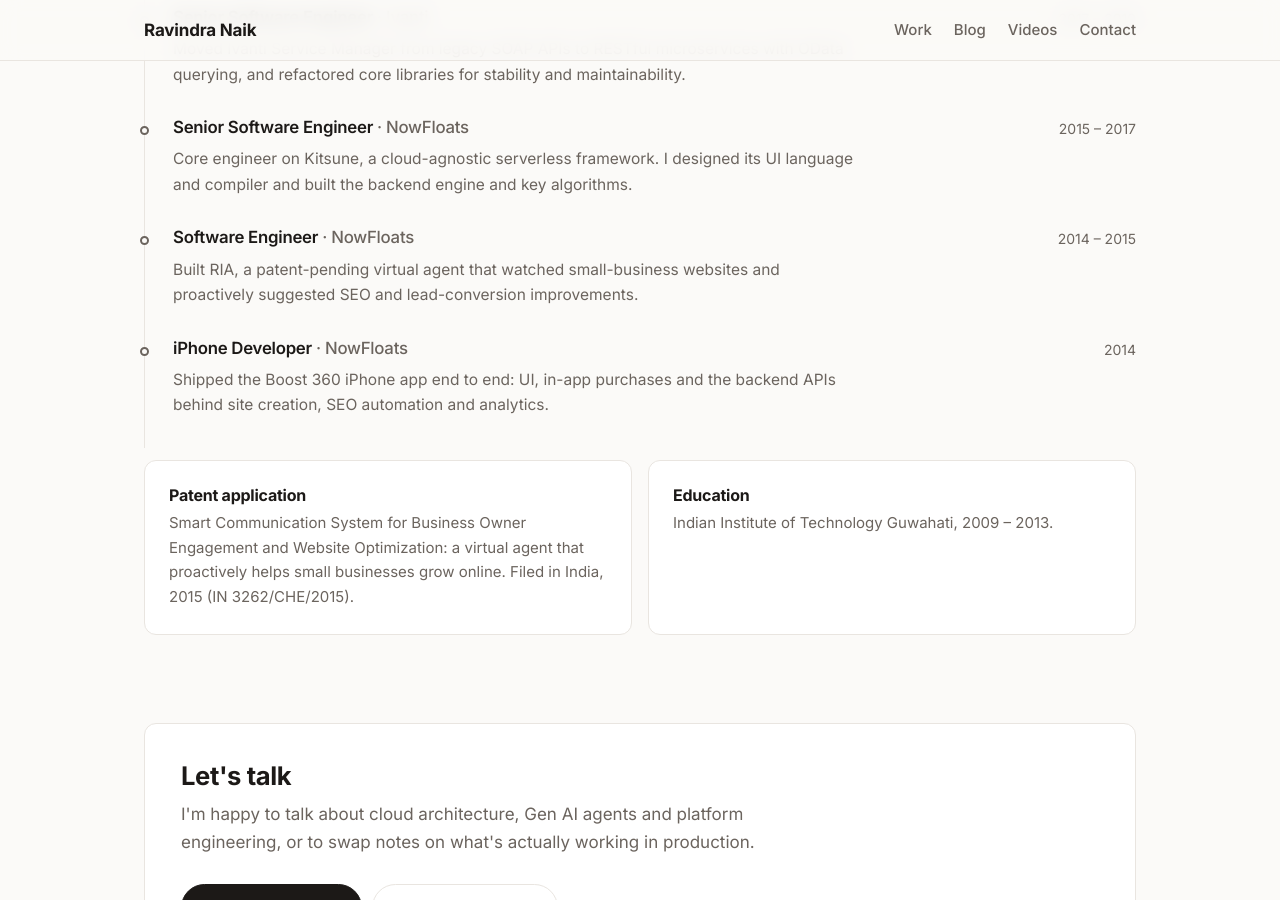
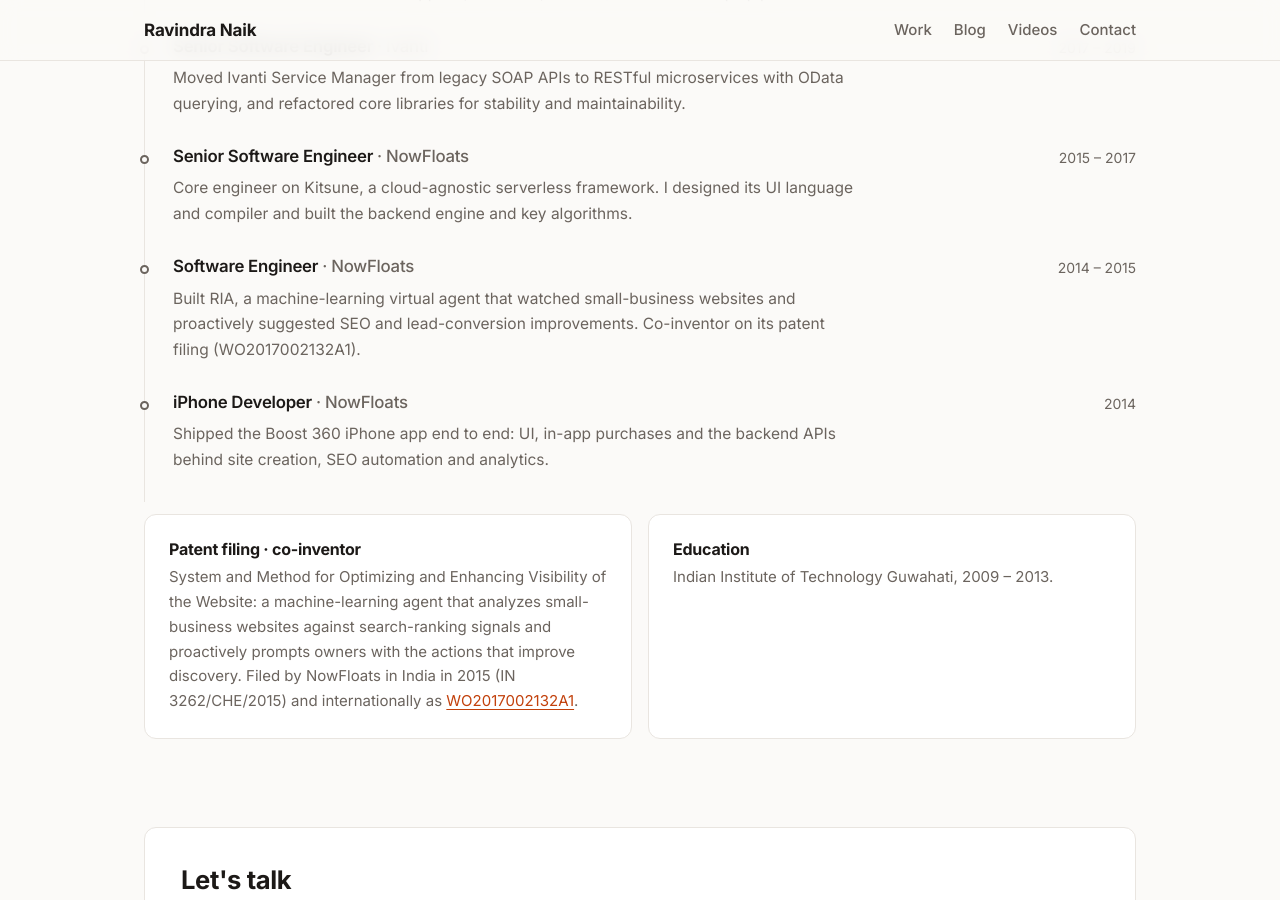
Before and after one commit to naik899/naik899.github.io, a Jekyll site: the page built from index.html, in a window 1280 px wide and 900 px high, scrolled down 4620 px. Built offline with Jekyll 4.4.1, drawn with Linux system fonts in a browser that asks for light colours; some of the changed text lies outside the part shown.

Commit message:
Patent: link WO2017002132A1, co-inventor wording
Co-Authored-By: Claude Opus 5.5 <noreply@anthropic.com>

```diff
--- a/_data/experience.yml
+++ b/_data/experience.yml
@@ -51,8 +51,9 @@
   org: NowFloats
   dates: 2014 – 2015
   summary: >-
-    Built RIA, a patent-pending virtual agent that watched small-business
+    Built RIA, a machine-learning virtual agent that watched small-business
     websites and proactively suggested SEO and lead-conversion improvements.
+    Co-inventor on its patent filing (WO2017002132A1).
 
 - role: iPhone Developer
   org: NowFloats
--- a/_includes/profile.yaml
+++ b/_includes/profile.yaml
@@ -35,7 +35,12 @@ career:
     summary: {{ j.summary | strip | jsonify }}
 {%- endfor %}
 
-patent: "Patent application filed in India, 2015: Smart Communication System for Business Owner Engagement and Website Optimization (IN 3262/CHE/2015)"
+patent:
+  title: "System and Method for Optimizing and Enhancing Visibility of the Website"
+  role: "Co-inventor"
+  applicant: "NowFloats Technologies"
+  filings: ["IN 3262/CHE/2015 (2015)", "WO2017002132A1 (PCT, 2016)"]
+  url: "https://patents.google.com/patent/WO2017002132A1/en"
 education: "Indian Institute of Technology Guwahati, 2009-2013"
 
 latest_posts:
--- a/index.html
+++ b/index.html
@@ -27,7 +27,7 @@ description: >-
       <p class="bio">
         At Energy Exemplar I'm architecting <a href="#plexos-intelligence">PLEXOS® Intelligence</a>, an energy decision platform with AI at its core,
         and building a software factory where crews of AI agents ship code from safe, sandboxed containers.
-        Before that: 12+ years of distributed systems, cloud platforms, and a patent filed for a virtual agent back in 2015.
+        Before that: 12+ years of distributed systems, cloud platforms, and a machine-learning website agent I co-invented (patent filed in 2015).
         On <a href="{{ site.youtube.url }}">The Caveman Reports</a> I explain how AI actually works, in plain language.
       </p>
       <div class="hero-actions">
@@ -52,7 +52,7 @@ description: >-
   <ul class="facts" aria-label="At a glance">
     <li><strong>12+ years</strong> building software</li>
     <li><strong>IIT Guwahati</strong> alumnus</li>
-    <li><strong>Patent filed</strong> for a virtual agent (2015)</li>
+    <li><strong>Patent co-inventor</strong>, ML website agent (2015)</li>
     <li><strong>Bengaluru</strong>, India</li>
   </ul>
 
@@ -164,8 +164,8 @@ description: >-
     </ol>
     <div class="also">
       <div class="card">
-        <h3>Patent application</h3>
-        <p>Smart Communication System for Business Owner Engagement and Website Optimization: a virtual agent that proactively helps small businesses grow online. Filed in India, 2015 (IN 3262/CHE/2015).</p>
+        <h3>Patent filing · co-inventor</h3>
+        <p>System and Method for Optimizing and Enhancing Visibility of the Website: a machine-learning agent that analyzes small-business websites against search-ranking signals and proactively prompts owners with the actions that improve discovery. Filed by NowFloats in India in 2015 (IN 3262/CHE/2015) and internationally as <a href="https://patents.google.com/patent/WO2017002132A1/en">WO2017002132A1</a>.</p>
       </div>
       <div class="card">
         <h3>Education</h3>
```
